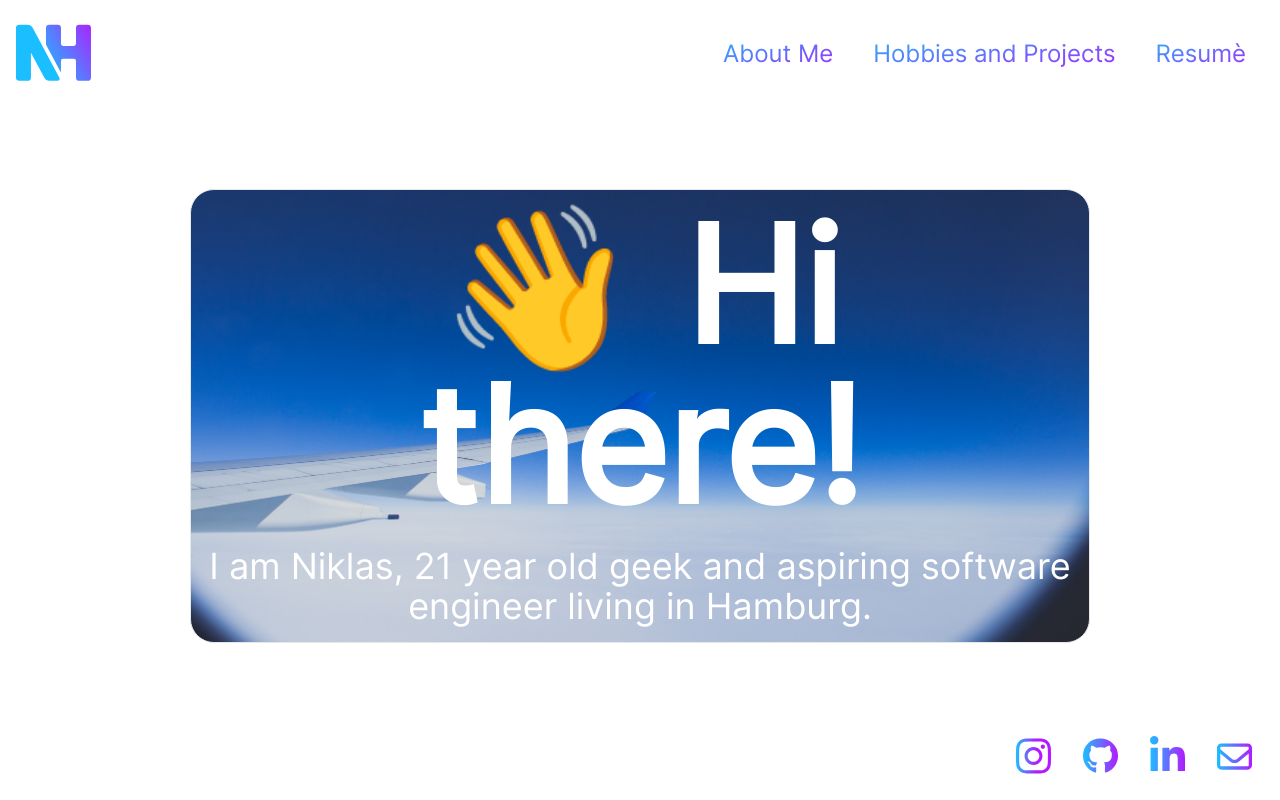
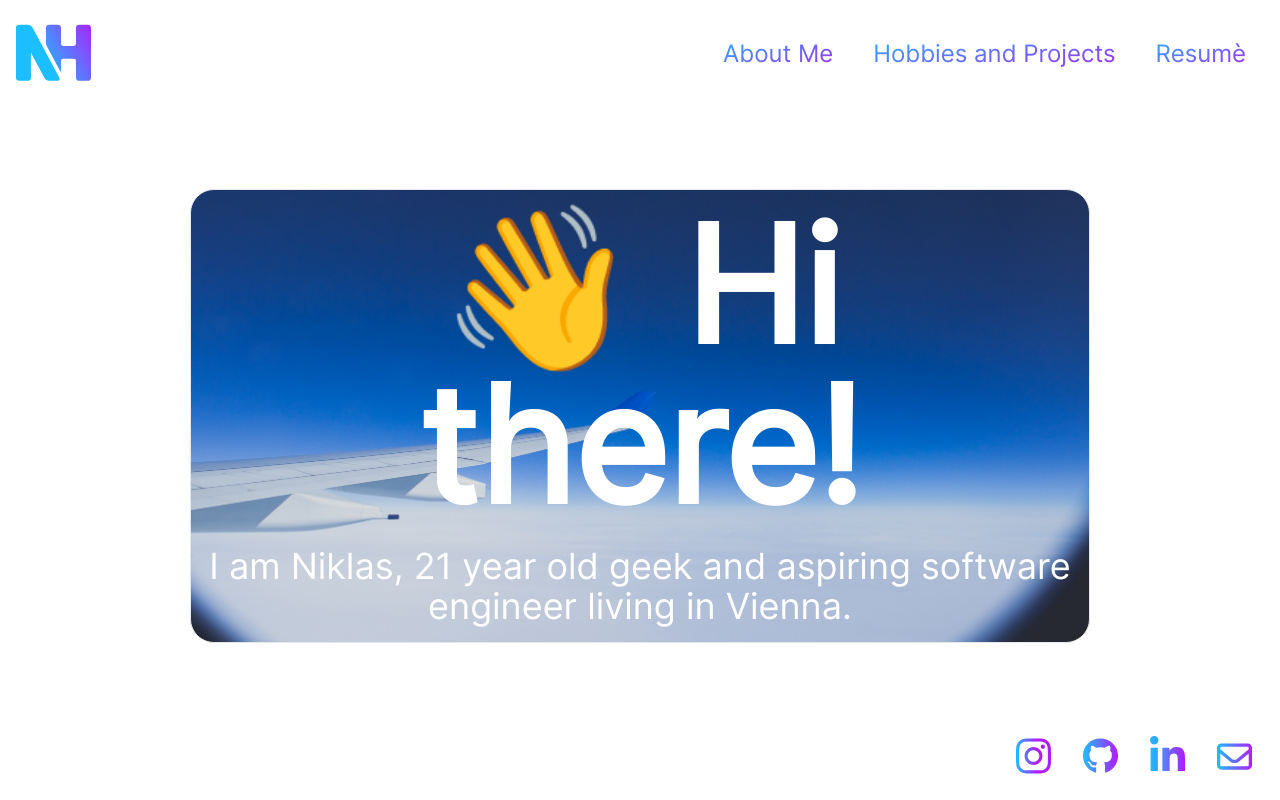
Before and after one commit to NiHaiden/website, a Next.js app: page / in a window 1280 px wide. Built offline with nearby package versions, Linux system fonts and the light colour scheme; a web font is replaced by a local one.

Commit message:
Adjust based on life.

```diff
--- a/pages/aboutme.jsx
+++ b/pages/aboutme.jsx
@@ -44,11 +44,7 @@ export default function AboutMe() {
                                     Bernard GmbH</a><br/>Internship</p>
                                 <p className={"text-xl"}>2020-2022</p>
                             </div>
-                            <div className={"p-10 text-white rounded-xl shadow gradientbackground"}>
-                                <p className={"text-2xl mb-0.5 text-left"}><a href={"https://gdv-dl.de"}>GDV-DL GmbH</a><br/> Azubi
-                                    FiAe</p>
-                                <p className={"text-xl"}>2023-present</p>
-                            </div>
+
                         </div>
                     </div>
                 </div>
@@ -58,4 +54,11 @@ export default function AboutMe() {
         </div>
     );
 // <!-- <div className="p-10 skills glassbackground"> hello world</div>-->
+    /*
+       <div className={"p-10 text-white rounded-xl shadow gradientbackground"}>
+                                <p className={"text-2xl mb-0.5 text-left"}><a href={"https://gdv-dl.de"}>GDV-DL GmbH</a><br/> Azubi
+                                    FiAe</p>
+                                <p className={"text-xl"}>2023-present</p>
+                            </div>
+     */
 }
--- a/pages/index.tsx
+++ b/pages/index.tsx
@@ -27,7 +27,7 @@ export default function Home() {
                 <div
                     className={"backgroundimg hover:backgroundimg2 bg-fixed bg-center bg-cover bg-no-repeat min-w-fit min-h-fit md:min-w-0 md:h-1/2 w-1/2 p-4 lg:w-3/4 lg:h-3/4 rounded-3xl border hover:border-blue-500 text-center hover:bg-clip-text hover:text-transparent hover:shadow-2xl hover:transition-all transition-all duration-500"}>
                     <div className={"font-black text-5xl sm:text-6xl lg:text-9xl xl:text-extrabig"}>👋 Hi there!</div>
-                    <div className={"pt-5 text-xl sm:text-4xl"}>I am Niklas, 21 year old geek and aspiring software engineer living in Hamburg.
+                    <div className={"pt-5 text-xl sm:text-4xl"}>I am Niklas, 21 year old geek and aspiring software engineer living in Vienna.
                     </div>
                 </div>
             </div>
```
